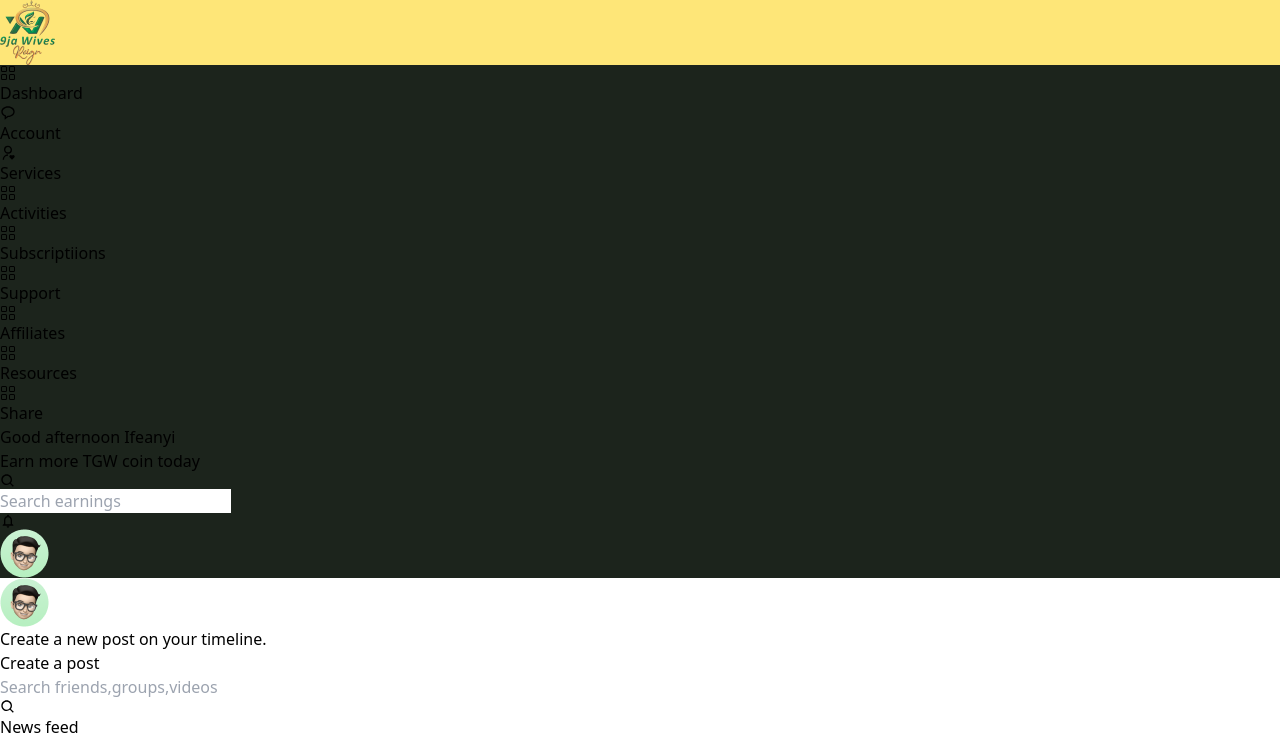
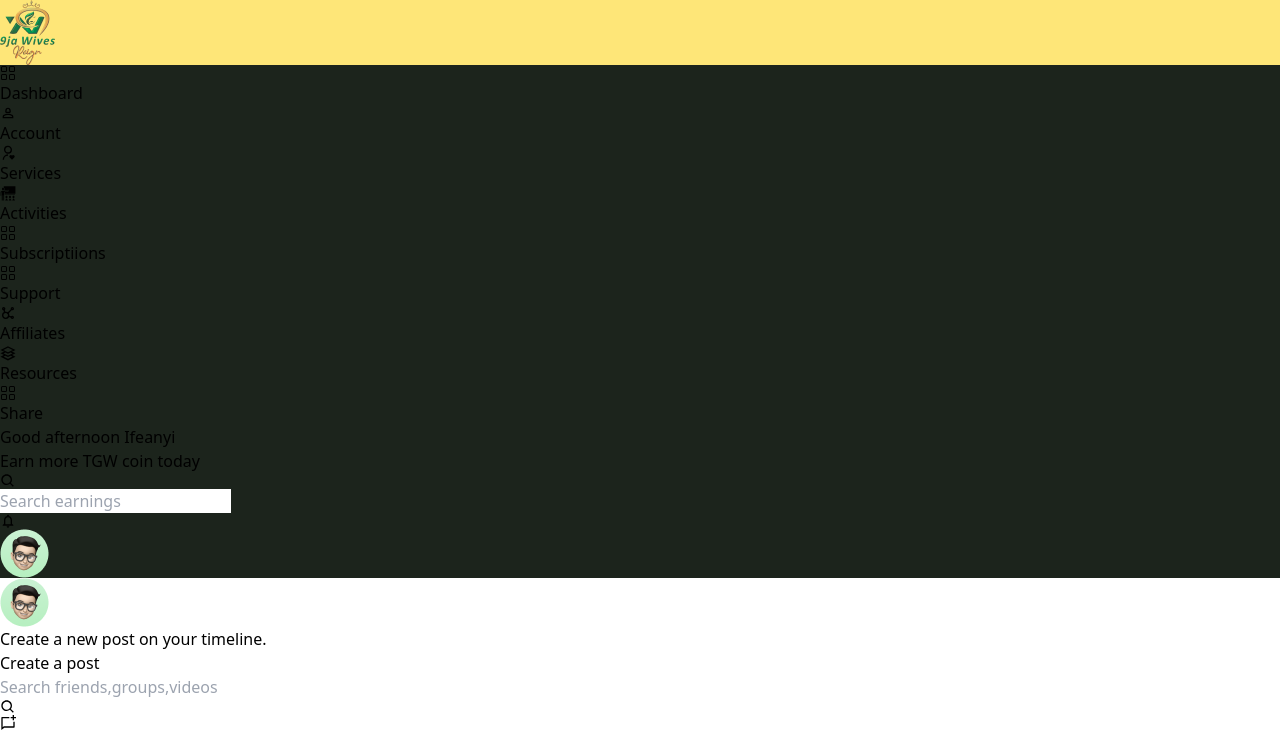
Before and after one commit to scapula07/foreign-wives, a React (Vite) app: page /dashboard in a window 1280 px wide. Shown: the top 735 px of the page. Built offline with nearby package versions, Linux system fonts and the light colour scheme; a web font is replaced by a local one.

Commit message:
logio changed

```diff
--- a/src/modules/Dashboard/components/feeds/index.jsx
+++ b/src/modules/Dashboard/components/feeds/index.jsx
@@ -1,13 +1,25 @@
 import React from 'react'
 import { Outlet } from 'react-router-dom'
-
+import {RiChatNewLine} from "react-icons/ri"
+import {GoVideo} from "react-icons/go"
+import {MdGroups} from "react-icons/md"
 export default function Feeds() {
   return (
     <div className='flex flex-col w-full'>
          <div className='flex items-center w-full '>
-              <h5 className='flex justify-center w-1/3 text-center border-b-2 py-1 text-slate-500'>News feed</h5>
-              <h5 className='flex justify-center w-1/3 text-center border-b-2  py-1 text-slate-500'>Videos</h5>
-              <h5 className='flex justify-center w-1/3 text-center border-b-2 py-1 text-slate-500 '>Groups</h5>
+              <h5 className='flex justify-center w-1/3 text-center border-b-2 py-1 hover:text-green-500 text-slate-500 flex items-center space-x-2'>
+                 <RiChatNewLine />
+                 <span>News feed</span>
+                </h5>
+              <h5 className='flex justify-center w-1/3 text-center border-b-2 hover:text-green-500  py-1 text-slate-500 flex items-center space-x-2'>
+                <GoVideo />
+                <span>Videos</span>
+              </h5>
+              <h5 className='flex justify-center w-1/3 text-center border-b-2 py-1 text-slate-500 hover:text-green-500 flex items-center space-x-3'>
+                <MdGroups />
+                <span>Groups</span>
+
+                </h5>
           </div>
 
           <div>
--- a/src/modules/Dashboard/components/sideNav/index.jsx
+++ b/src/modules/Dashboard/components/sideNav/index.jsx
@@ -3,7 +3,10 @@ import {BsGrid} from "react-icons/bs"
 import {BiMessageRounded} from "react-icons/bi"
 import {RiUserHeartLine} from "react-icons/ri"
 import logo from "../../../../assets/9ja.png"
-
+import {MdOutlinePerson2} from "react-icons/md"
+import {GiTeacher} from "react-icons/gi"
+import {TbAffiliate} from "react-icons/tb"
+import {GrResources} from "react-icons/gr"
 
 export default function SideNav() {
   return (
@@ -28,7 +31,7 @@ export default function SideNav() {
 
               },
               {
-                icon:<BiMessageRounded />,
+                icon:<MdOutlinePerson2 />,
                 text:"Account"
 
 
@@ -40,8 +43,9 @@ export default function SideNav() {
 
               },
               {
-                icon:<BsGrid />,
-                text:"Activities"
+                icon:<GiTeacher />,
+                text:"Activities",
+                link:"activities"
 
 
               },
@@ -58,13 +62,13 @@ export default function SideNav() {
 
               },
               {
-                icon:<BsGrid />,
+                icon:<TbAffiliate />,
                 text:"Affiliates"
 
 
               },
               {
-                icon:<BsGrid />,
+                icon:<GrResources />,
                 text:"Resources"
 
 
@@ -77,7 +81,7 @@ export default function SideNav() {
               }
             ].map((nav)=>{
                  return (
-                    <div className='flex items-center space-x-4 '>
+                    <div className='flex items-center space-x-4 hover:bg-yellow-500 hover:py-2 hover:px-2 hover:rounded-sm  '>
                          <h5 className='text-white font-semibold text-sm'>{nav?.icon}</h5>
                          <h5 className='text-white font-semibold text-sm'>{nav?.text}</h5>
                     </div>
```
